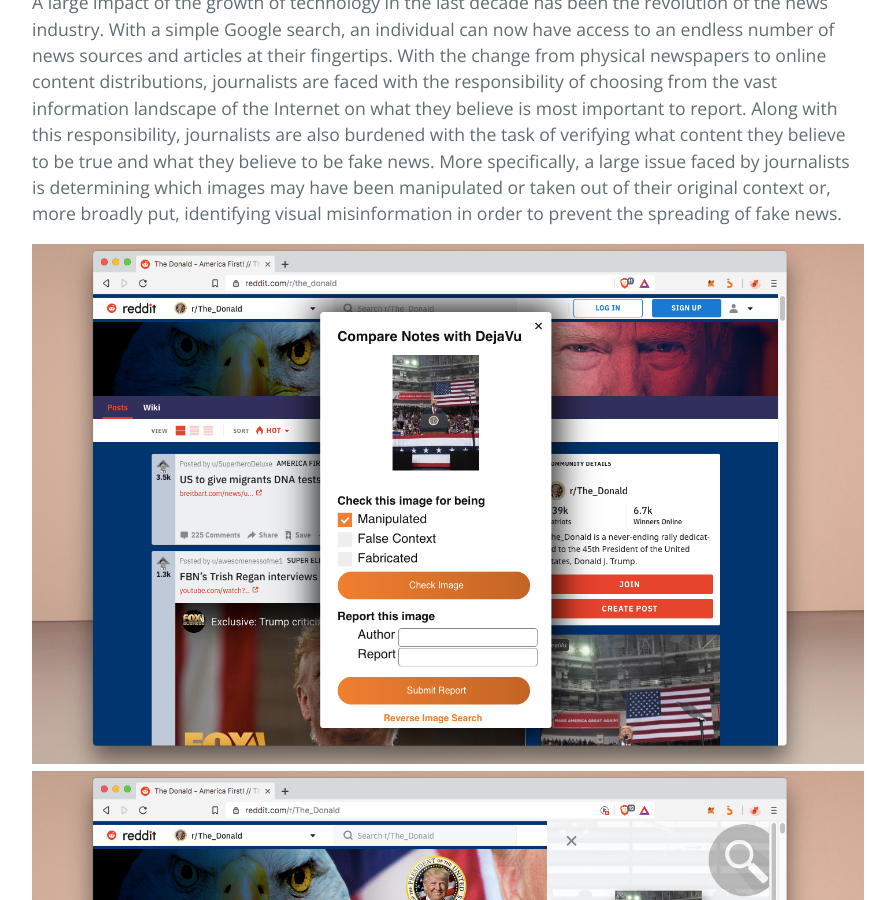
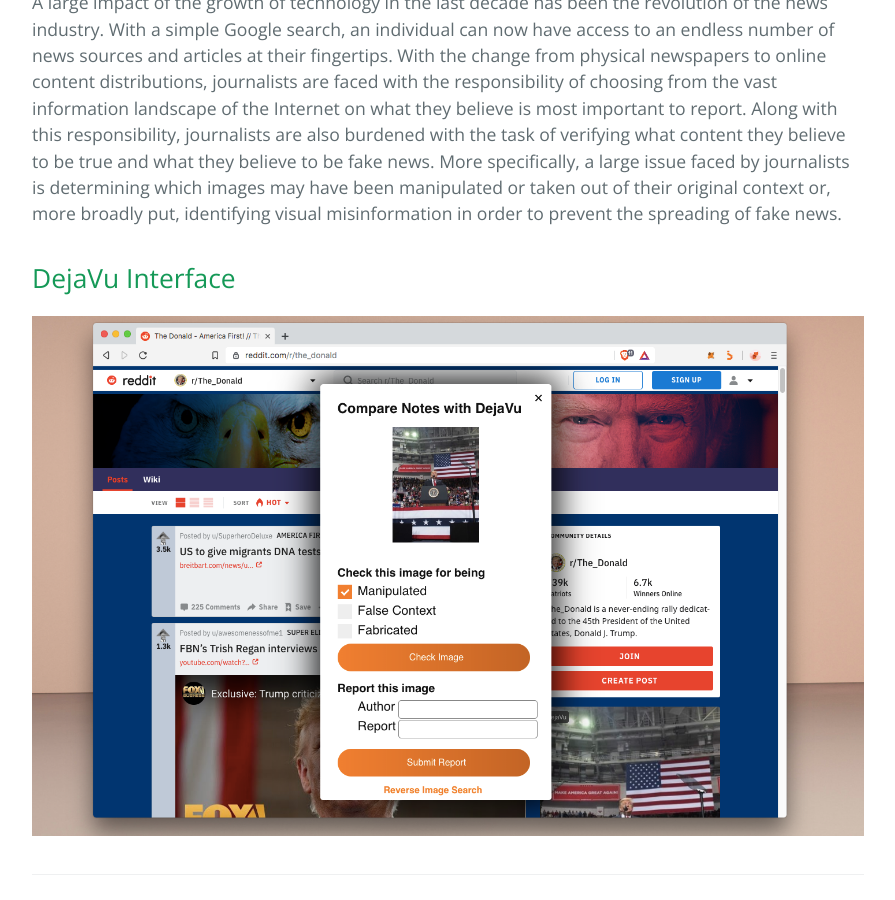
Before and after one commit to rzere/DejaVu, a Jekyll site: the page built from docs/index.md, in a window 1280 px wide and 900 px high, scrolled down 790 px. Shown: the whole window, without its empty margins (192-1087 px from the left). Built offline with Jekyll 4.4.1, drawn with Linux system fonts in a browser that asks for light colours; our own code applies the rules of GitHub Pages for plain Markdown files.

Commit message:
web update

```diff
--- a/docs/index.md
+++ b/docs/index.md
@@ -32,5 +32,6 @@
 put, identifying visual misinformation in order to
 prevent the spreading of fake news.
 
+## DejaVu Interface
+
 <img src="assets/img/dejavu_ss.png"/>
-<img src="assets/img/dejavu_ss2.png"/>
```
